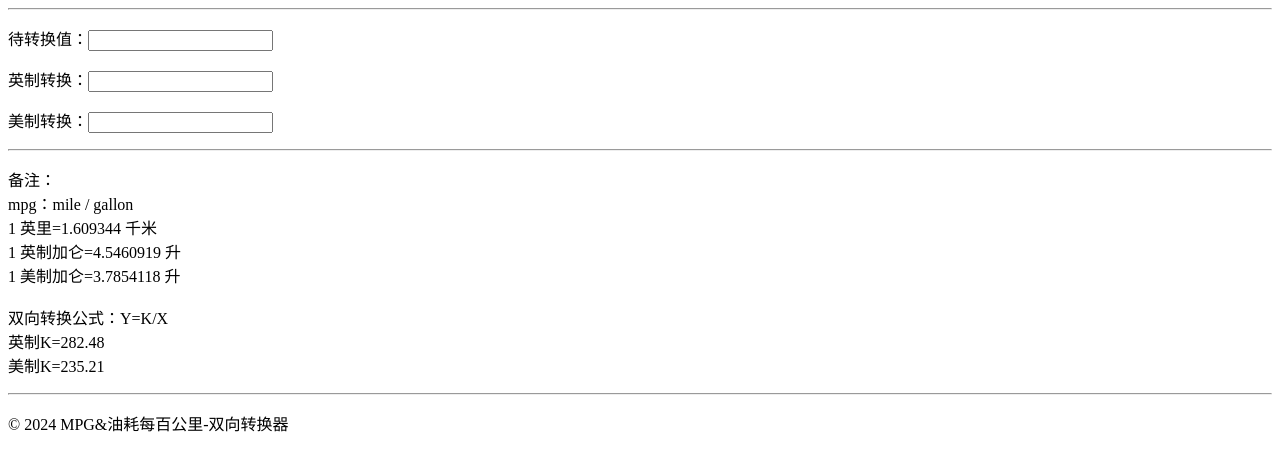
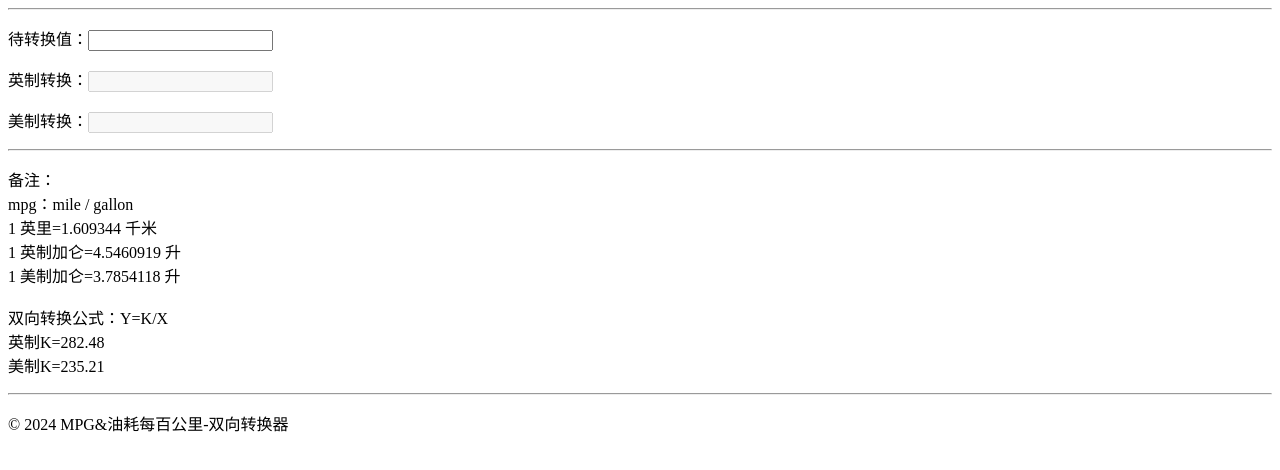
Before and after one commit to polaris2006/mpgconverter, a plain HTML site: page index.html in a window 1280 px wide. Drawn offline with Linux system fonts and the light colour scheme.

Commit message:
Add files via upload

```diff
--- a/index.html
+++ b/index.html
@@ -11,9 +11,9 @@
 <hr>
 <p>待转换值：<input id="mpg" type="text" ></p>
 
-<p>英制转换：<input id="lkm_us" type="text" ></p>
+<p>英制转换：<input id="lkm_us" type="text" disabled=disabled></p>
 
-<p>美制转换：<input id="lkm_mei" type="text" ></p>
+<p>美制转换：<input id="lkm_mei" type="text" disabled=disabled ></p>
 
 <hr>
 
```
